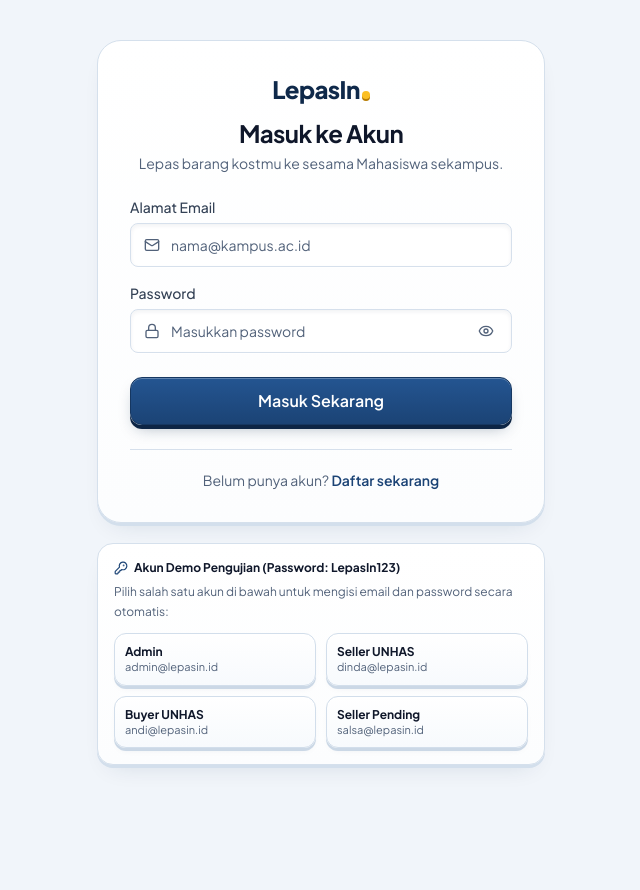
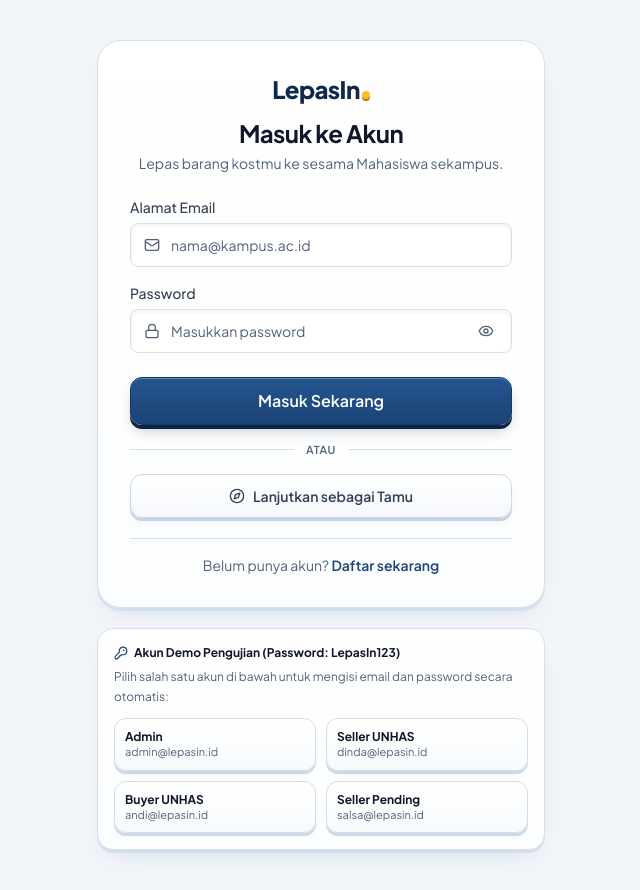
Before and after one commit to FharelAnugrah/LepasIn, a Next.js app: page /login in a window 1280 px wide. Shown: the whole page, without its empty margins (319-959 px from the left). Before the commit the page ends 805 px from the top, so only its background shows below. Built offline with nearby package versions, Linux system fonts and the light colour scheme.

Commit message:
feat(auth): tambah tombol lanjutkan sebagai tamu pada halaman login

```diff
--- a/src/app/login/LoginForm.jsx
+++ b/src/app/login/LoginForm.jsx
@@ -3,16 +3,38 @@
 import { useState } from 'react';
 import { useRouter, useSearchParams } from 'next/navigation';
 import Link from 'next/link';
-import { Mail, Lock, Eye, EyeOff, KeyRound } from 'lucide-react';
+import { Mail, Lock, Eye, EyeOff, KeyRound, Compass } from 'lucide-react';
 import Input from '@/components/ui/Input';
 import Button from '@/components/ui/Button';
 import { useToast } from '@/components/ui/Toast';
 import { validateEmail } from '@/lib/validation';
 
+function getSafeGuestHref(nextUrl) {
+  if (
+    typeof nextUrl !== 'string' ||
+    !nextUrl.startsWith('/') ||
+    nextUrl.startsWith('//') ||
+    nextUrl.startsWith('/\\')
+  ) {
+    return '/';
+  }
+  const pathOnly = nextUrl.split(/[?#]/)[0];
+  if (
+    pathOnly === '/' ||
+    pathOnly === '/products' ||
+    pathOnly.startsWith('/products/') ||
+    pathOnly.startsWith('/stores/')
+  ) {
+    return nextUrl;
+  }
+  return '/';
+}
+
 export default function LoginForm() {
   const router = useRouter();
   const searchParams = useSearchParams();
   const nextUrl = searchParams.get('next') || '';
+  const guestHref = getSafeGuestHref(nextUrl);
   const toast = useToast();
 
   const [email, setEmail] = useState('');
@@ -197,7 +219,26 @@ export default function LoginForm() {
           </Button>
         </form>
 
-        <div className="text-center mt-6 pt-5 border-t border-border-subtle text-sm text-ink-muted">
+        <div className="my-4 flex items-center gap-3" aria-hidden="true">
+          <div className="h-px flex-1 bg-border-subtle" />
+          <span className="text-[11px] font-semibold uppercase tracking-wider text-ink-muted">
+            atau
+          </span>
+          <div className="h-px flex-1 bg-border-subtle" />
+        </div>
+
+        <Button
+          href={guestHref}
+          variant="secondary"
+          size="md"
+          icon={Compass}
+          disabled={loading}
+          className="w-full rounded-xl"
+        >
+          Lanjutkan sebagai Tamu
+        </Button>
+
+        <div className="text-center mt-5 pt-4 border-t border-border-subtle text-sm text-ink-muted">
           Belum punya akun?{' '}
           <Link
             href="/register"
```
